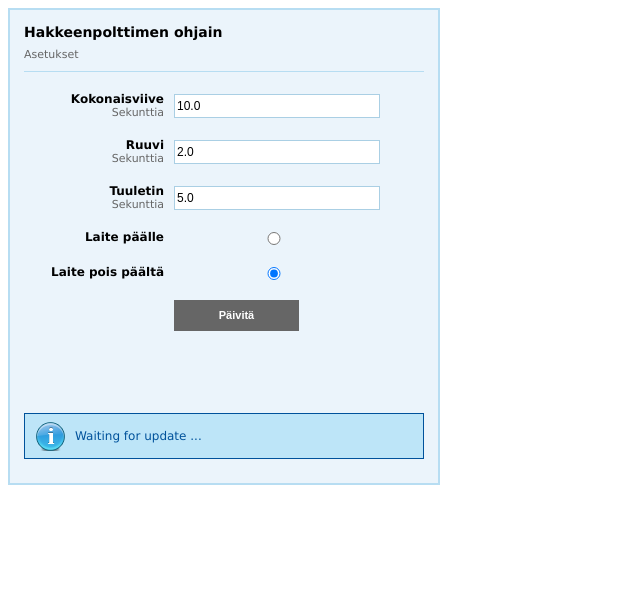
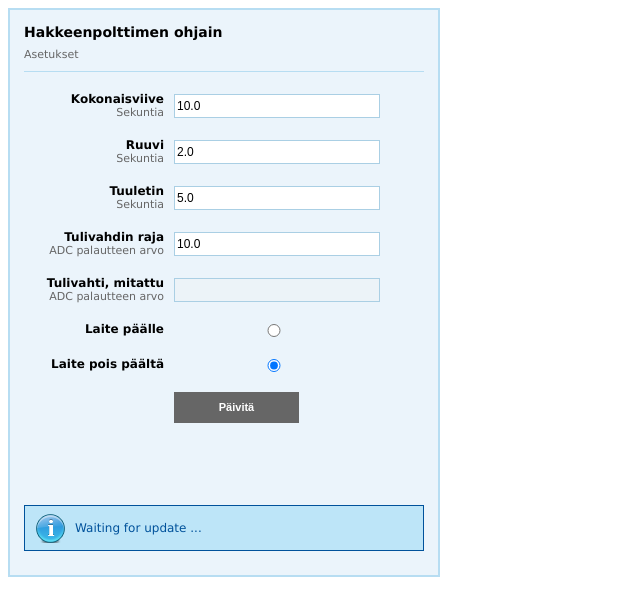
Before and after one commit to savpek/UsbIOCard-WoodChipBurnerSoftware, a Flask app: page / in a window 1280 px wide. Shown: the top 616 px of the page, without its empty margins (0-640 px from the left). Run offline with Flask 2, Linux system fonts and the light colour scheme; some libraries are stand-ins or nearby versions.

Commit message:
Added firewatcher to controller.

```diff
--- a/MainPage.py
+++ b/MainPage.py
@@ -18,6 +18,7 @@
 
     burner.FanTerminalName = "2.T1"     # Look these from IO card printout.
     burner.ScrewTerminalName = "2.T2"   #
+    burner.FireWatchTerminalName = "7.T0.ADC0"   #
 
     return burner
 
@@ -43,6 +44,7 @@
     burner.ScrewTime = float(request.args.get('screwTime', burner.ScrewTime))
     burner.FanTime = float(request.args.get('fanTime', burner.FanTime))
     burner.Enabled = request.args.get('enabled', burner.Enabled) in ("True", True)
+    burner.FireWatchLimit = float(request.args.get('fireWatchLimit', burner.FireWatchLimit))
 
     return render_template('index.html',
         burner = burner,
@@ -51,7 +53,7 @@
 @app.route('/messages/')
 def messages():
     try:
-        return flask.jsonify(errors=worker.exceptionMsg, status=burner.StatusMsg)
+        return flask.jsonify(errors=worker.exceptionMsg, status=burner.StatusMsg, fireWatch=burner.FireWatchLastValue)
     except Exception as ex:
         return ex
 
--- a/static/index.css
+++ b/static/index.css
@@ -5,14 +5,12 @@
 p, h1, form, button{border:0; margin:0; padding:0;}
 .spacer{clear:both; height:30px;}
 
-/* ----------- My Form ----------- */
 .myform{
     margin:0;
     width:400px;
     padding:14px;
 }
 
-/* ----------- stylized ----------- */
 #stylized{
     border:solid 2px #b7ddf2;
     background:#ebf4fb;
@@ -77,16 +75,6 @@
     background-color: #BDE5F8;
     background-image: url('InfoIcon.png');
 }
-.success {
-    color: #4F8A10;
-    background-color: #DFF2BF;
-    background-image:url('success.png');
-}
-.warning {
-    color: #9F6000;
-    background-color: #FEEFB3;
-    background-image: url('warning.png');
-}
 .error {
     visibility: hidden;
     color: #D8000C;
--- a/templates/index.html
+++ b/templates/index.html
@@ -9,6 +9,7 @@
         setInterval(function(){
             $.ajax({ url: "/messages/", success: function(data){
                 document.getElementById("statusBox").innerHTML = data.status;
+                document.getElementById("fireWatchMeasuredValue").value = data.fireWatch;
 
                 if (data.errors != "") {
                     document.getElementById("errorBox").innerHTML = data.errors;
@@ -30,19 +31,31 @@
             <p>Asetukset</p>
 
             <label>Kokonaisviive
-                <span class="small">Sekunttia</span>
+                <span class="small">Sekuntia</span>
             </label>
             <input type="number" name="delay" value="{{ burner.Delay }}" min="3" max="100" required="true"/>
 
             <label>Ruuvi
-                <span class="small">Sekunttia</span>
+                <span class="small">Sekuntia</span>
             </label>
             <input type="number" name="screwTime" value="{{ burner.ScrewTime }}" min="1" max="30" required="true"/>
 
             <label>Tuuletin
-                <span class="small">Sekunttia</span>
+                <span class="small">Sekuntia</span>
             </label>
             <input type="number" name="fanTime" value="{{ burner.FanTime }}" min="1" max="100" required="true"/>
+
+            <label>Tulivahdin raja
+                <span class="small">ADC palautteen arvo</span>
+            </label>
+            <input type="number" name="fireWatchLimit" value="{{ burner.FireWatchLimit }}" min="0" max="256" required="true"/>
+
+            <label>Tulivahti, mitattu
+                <span class="small">ADC palautteen arvo</span>
+            </label>
+            <input type="number" id="fireWatchMeasuredValue" disabled="true"/>
+
+
 
             <label>Laite päälle</label>
             <input type="radio" name="enabled" value="True" {% if burner.Enabled %} checked {% endif %}/>
```
Also changed, not shown: BurnerLogic.Tests.py (+15 -0 lines), BurnerLogic.py (+12 -0 lines).
